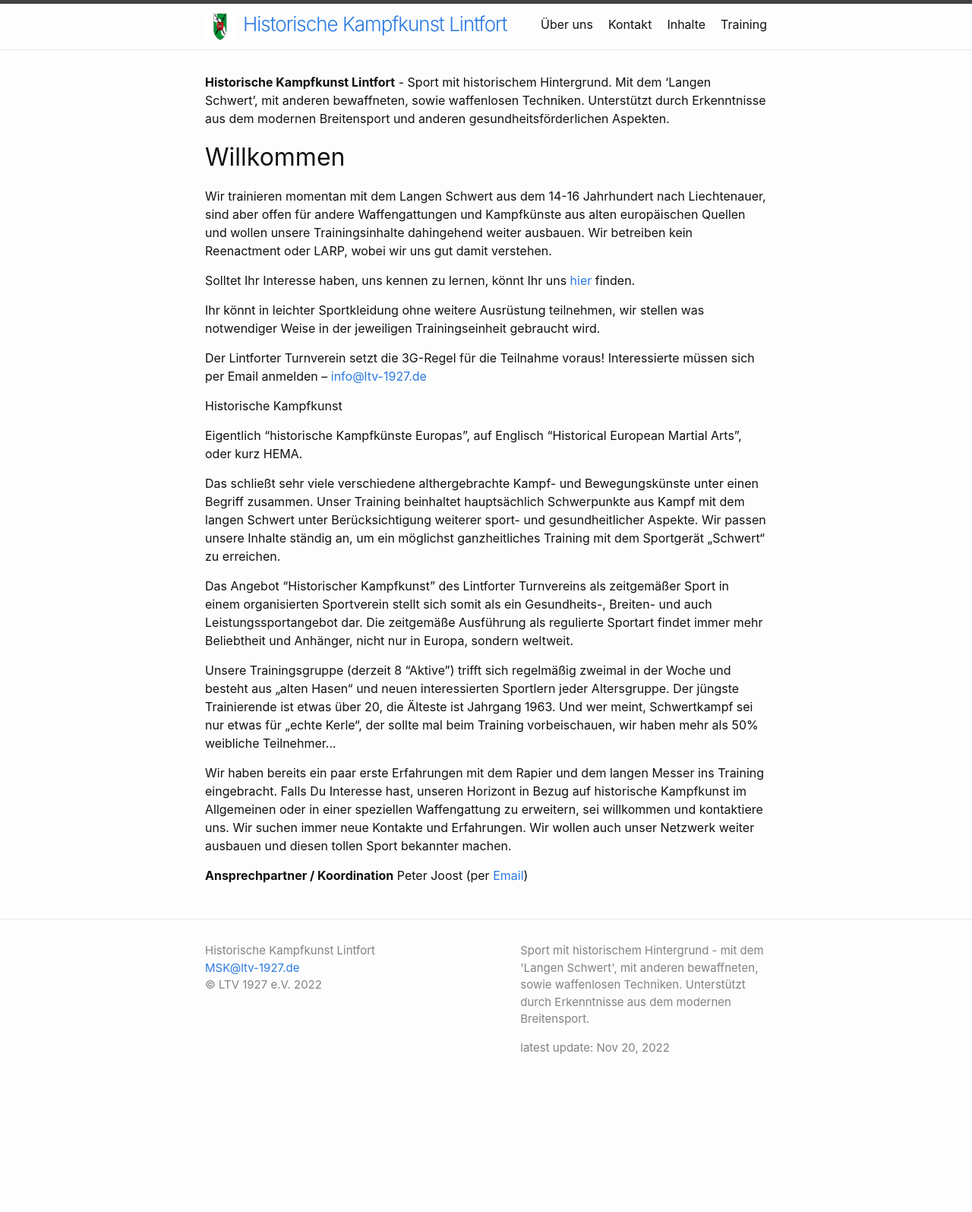
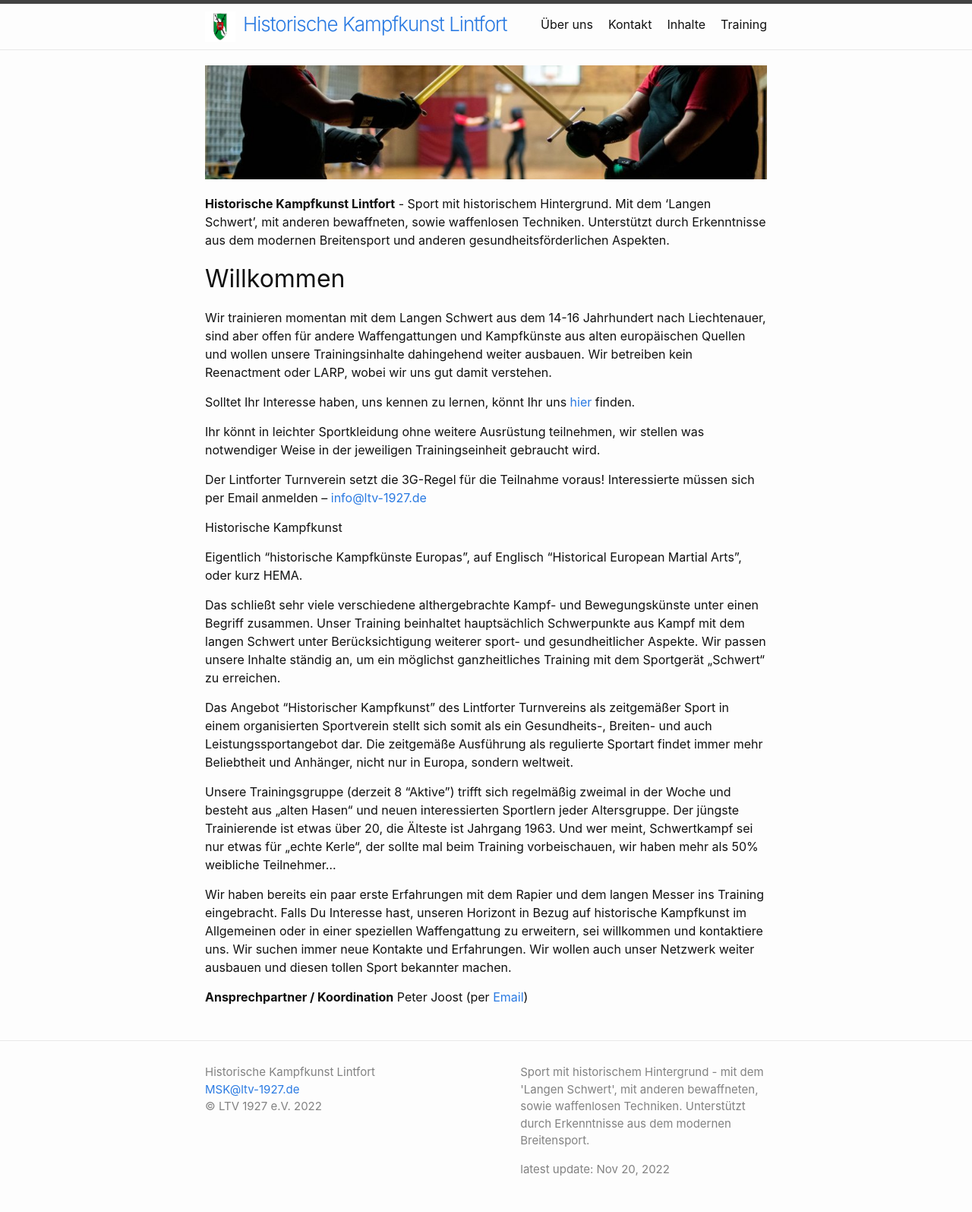
Before and after one commit to hema-ltv1927/hema-ltv1927.github.io, a Jekyll site: the page built from index.md, in a window 1280 px wide. Shown: the whole page at 76% size. Built offline with Jekyll 4.4.1, drawn with Linux system fonts in a browser that asks for light colours; before the commit the page ends 1435 px from its top, so only the background shows below that.

Commit message:
Updates by Peter ...

```diff
--- a/index.md
+++ b/index.md
@@ -2,7 +2,7 @@
 # The content of this file shall not start with a heading because it will force Jekyll to create a new page entry in the nav bar. So start with simple text first.
 # Every other page must have the 'title' set in the frontmatter to have it shown in the nav bar and have its own link.
 layout: home
-image:
+image: /images/main-page.jpg
 date:   2022-11-15 08:46:00 +0200
 author: Peter Joost
 ---
```
Also changed, not shown: images/main-page.jpg (added).
